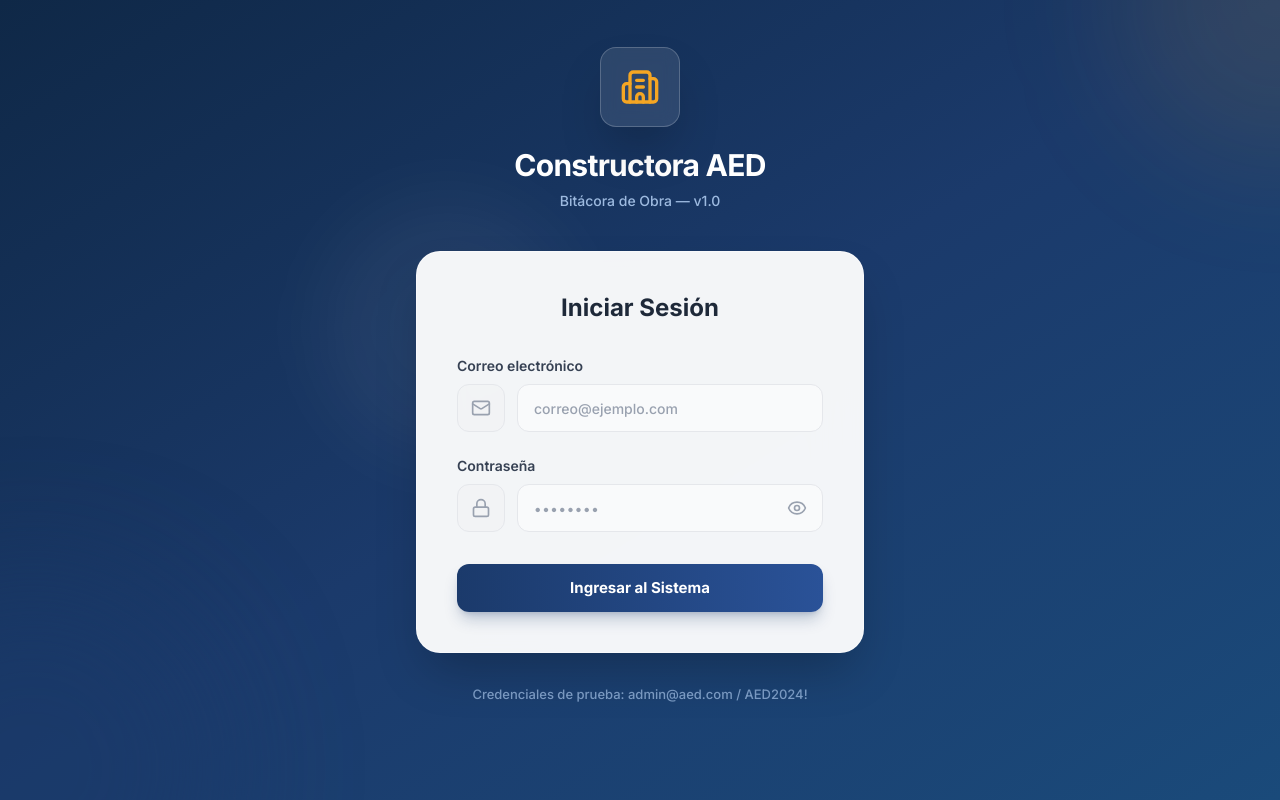
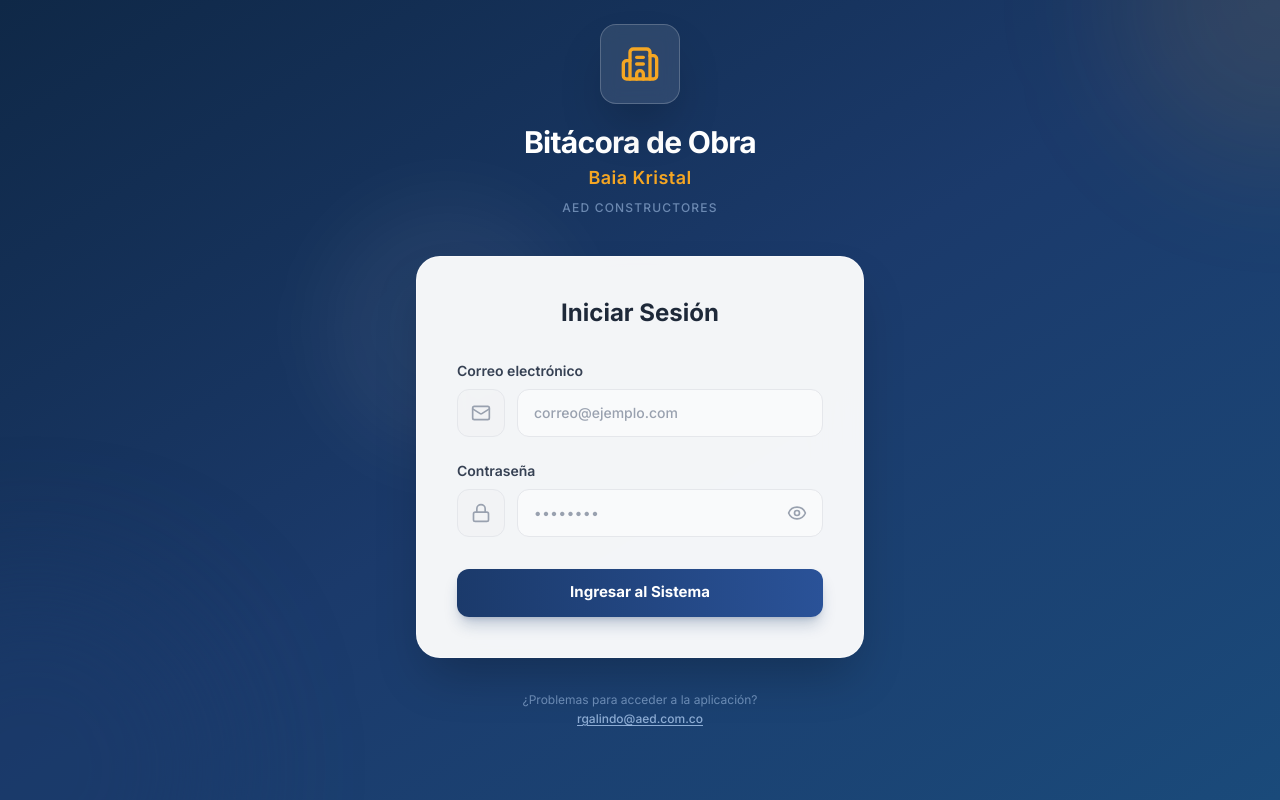
Before and after one commit to Gestion-servicios-TI-AED/Bitacora-de-obra-Baia-Kristal, a React (Vite) app in the folder client/: page /login in a window 1280 px wide. Built offline with nearby package versions, Linux system fonts and the light colour scheme.

Commit message:
feat: update title, favicon and login page branding for Baia Kristal

```diff
--- a/client/index.html
+++ b/client/index.html
@@ -2,9 +2,9 @@
 <html lang="en">
   <head>
     <meta charset="UTF-8" />
-    <link rel="icon" type="image/svg+xml" href="/vite.svg" />
+    <link rel="icon" type="image/svg+xml" href="/favicon.svg" />
     <meta name="viewport" content="width=device-width, initial-scale=1.0" />
-    <title>client</title>
+    <title>Bitácora de Obra — Baia Kristal</title>
   </head>
   <body>
     <div id="root"></div>
--- a/client/src/pages/LoginPage.tsx
+++ b/client/src/pages/LoginPage.tsx
@@ -38,8 +38,9 @@ export default function LoginPage() {
                     <div className="inline-flex items-center justify-center w-20 h-20 rounded-2xl bg-white/10 backdrop-blur-sm border border-white/20 mb-5 shadow-2xl">
                         <Building2 className="w-10 h-10 text-[#F5A623]" />
                     </div>
-                    <h1 className="text-3xl font-bold text-white tracking-tight">Constructora AED</h1>
-                    <p className="text-blue-200/80 mt-2 text-sm font-medium">Bitácora de Obra — v1.0</p>
+                    <h1 className="text-3xl font-bold text-white tracking-tight">Bitácora de Obra</h1>
+                    <p className="text-[#F5A623] mt-1 text-lg font-semibold tracking-wide">Baia Kristal</p>
+                    <p className="text-blue-200/50 mt-2 text-xs font-medium uppercase tracking-widest">AED Constructores</p>
                 </div>
 
                 {/* Login card */}
@@ -112,9 +113,15 @@ export default function LoginPage() {
                     </form>
                 </div>
 
-                {/* Test credentials hint */}
-                <div className="mt-8 text-center text-[13px] text-blue-200/60 font-medium">
-                    <p>Credenciales de prueba: admin@aed.com / AED2024!</p>
+                {/* Support contact */}
+                <div className="mt-8 text-center text-[12px] text-blue-200/50 leading-relaxed">
+                    <p>¿Problemas para acceder a la aplicación?</p>
+                    <a
+                        href="mailto:rgalindo@aed.com.co"
+                        className="text-blue-200/70 hover:text-white underline underline-offset-2 transition-colors font-medium"
+                    >
+                        rgalindo@aed.com.co
+                    </a>
                 </div>
             </div>
         </div>
```
Also changed, not shown: client/public/favicon.svg (added).
